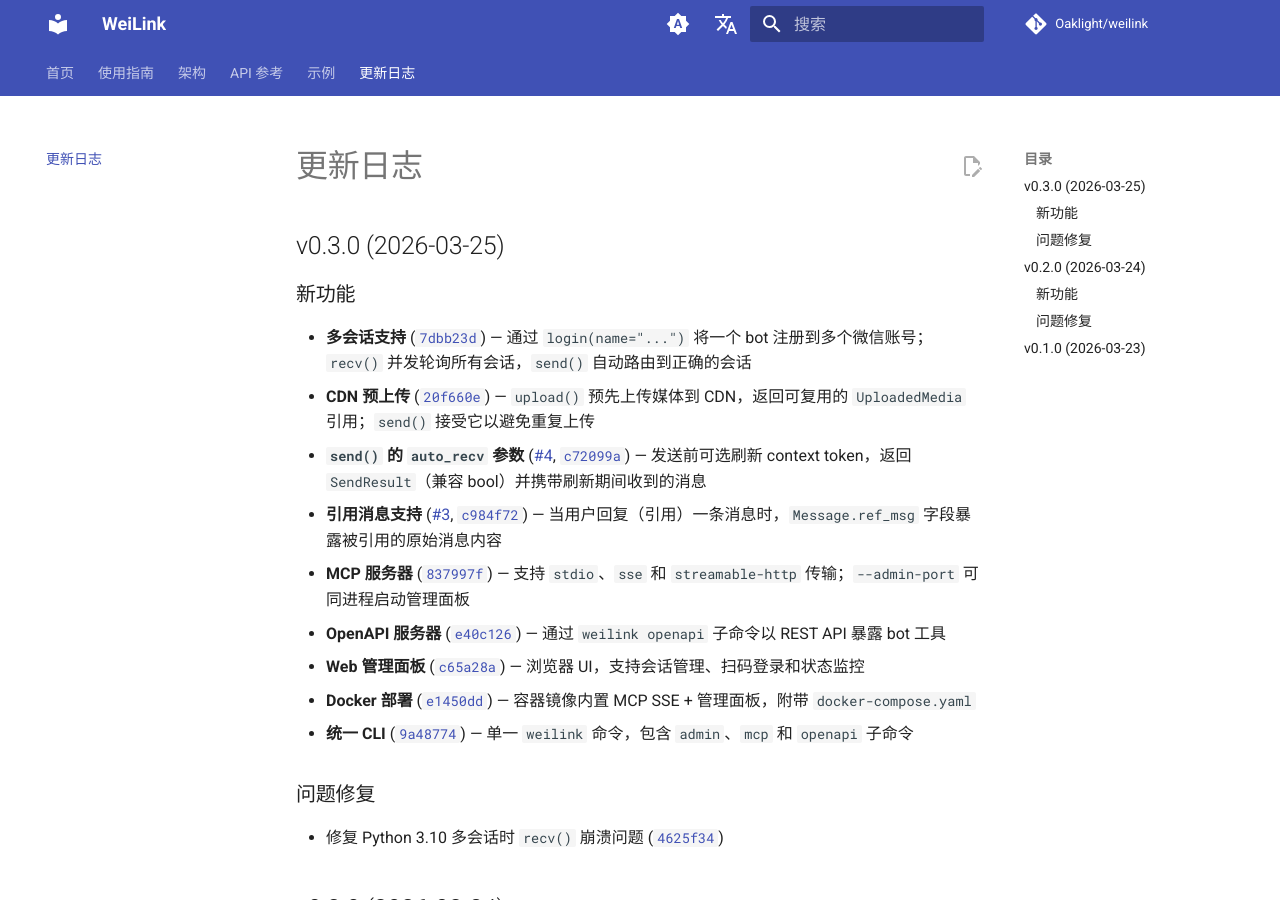
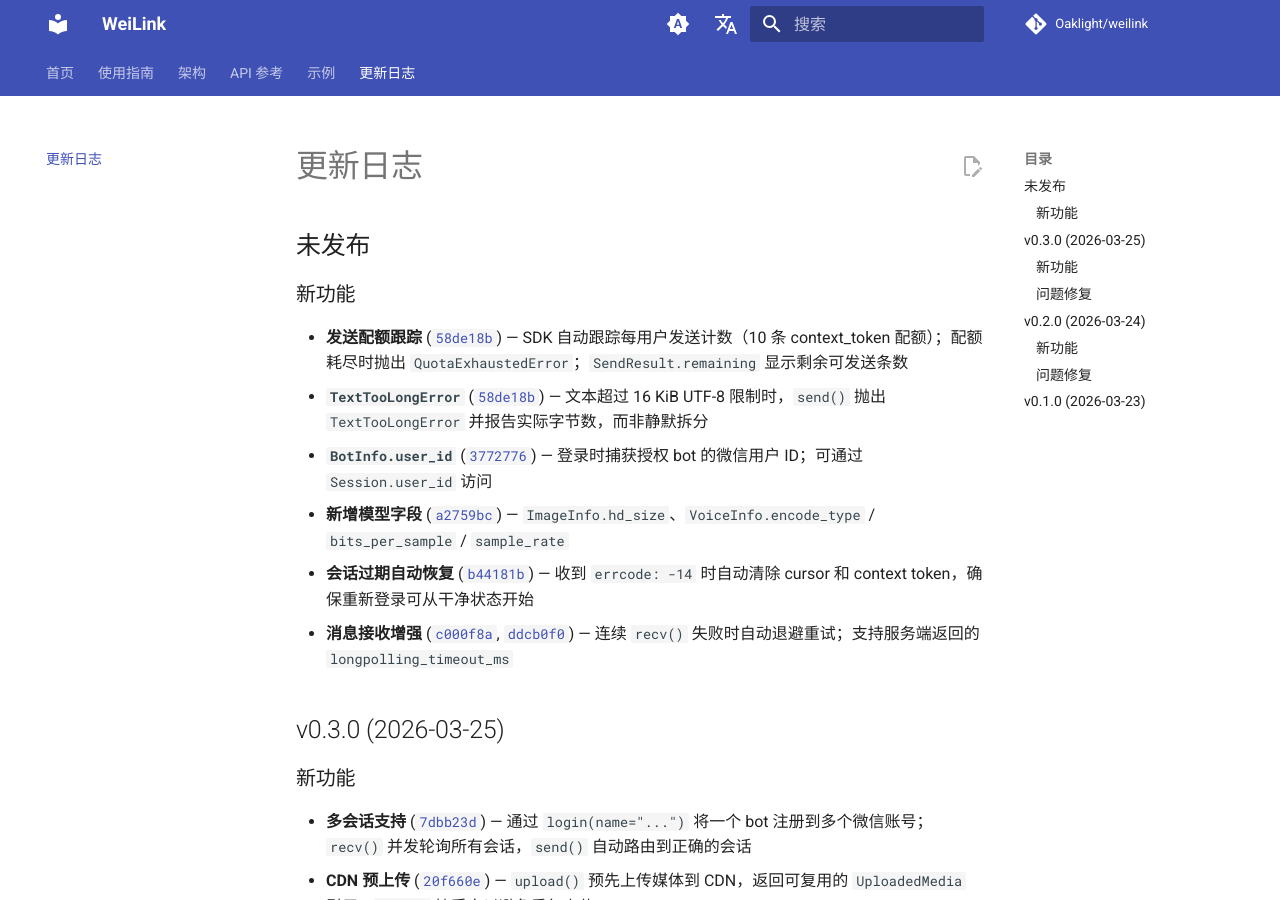
Before and after one commit to Oaklight/weilink, an MkDocs documentation site: the page built from docs/changelog.md, in a window 1280 px wide and 900 px high. Built offline with MkDocs 1.6.1 and Material for MkDocs 9.7.7, drawn with Linux system fonts in a browser that asks for light colours; comment, search, counter and statistics services are not loaded.

Commit message:
Add Unreleased section to changelog

```diff
--- a/docs/changelog.md
+++ b/docs/changelog.md
@@ -1,4 +1,15 @@
 # 更新日志
+
+## 未发布
+
+### 新功能
+
+- **发送配额跟踪** ([`58de18b`](https://github.com/Oaklight/weilink/commit/58de18b)) — SDK 自动跟踪每用户发送计数（10 条 context_token 配额）；配额耗尽时抛出 `QuotaExhaustedError`；`SendResult.remaining` 显示剩余可发送条数
+- **`TextTooLongError`** ([`58de18b`](https://github.com/Oaklight/weilink/commit/58de18b)) — 文本超过 16 KiB UTF-8 限制时，`send()` 抛出 `TextTooLongError` 并报告实际字节数，而非静默拆分
+- **`BotInfo.user_id`** ([`3772776`](https://github.com/Oaklight/weilink/commit/3772776)) — 登录时捕获授权 bot 的微信用户 ID；可通过 `Session.user_id` 访问
+- **新增模型字段** ([`a2759bc`](https://github.com/Oaklight/weilink/commit/a2759bc)) — `ImageInfo.hd_size`、`VoiceInfo.encode_type` / `bits_per_sample` / `sample_rate`
+- **会话过期自动恢复** ([`b44181b`](https://github.com/Oaklight/weilink/commit/b44181b)) — 收到 `errcode: -14` 时自动清除 cursor 和 context token，确保重新登录可从干净状态开始
+- **消息接收增强** ([`c000f8a`](https://github.com/Oaklight/weilink/commit/c000f8a), [`ddcb0f0`](https://github.com/Oaklight/weilink/commit/ddcb0f0)) — 连续 `recv()` 失败时自动退避重试；支持服务端返回的 `longpolling_timeout_ms`
 
 ## v0.3.0 (2026-03-25)
 
```
